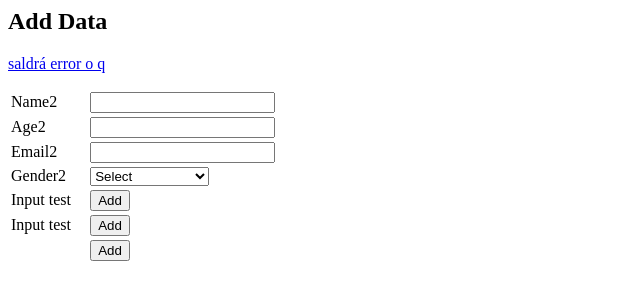
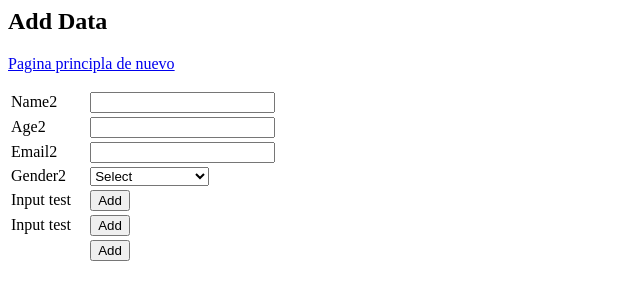
Before and after one commit to esneidev/simple-crud, a PHP site: page /add.php in a window 1280 px wide. Shown: the top 300 px of the page, without its empty margins (0-640 px from the left). Run offline with PHP 8.4, Linux system fonts and the light colour scheme.

Commit message:
Actualizacion del archivo add.php

```diff
--- a/add.php
+++ b/add.php
@@ -6,7 +6,7 @@
 <body>
 	<h2>Add Data</h2>
 	<p>
-		<a href="index.php">saldrá error o q</a>
+		<a href="index.php">Pagina principla de nuevo</a>
 	</p>
 
 	<form action="addAction.php" method="post" name="add">
```
